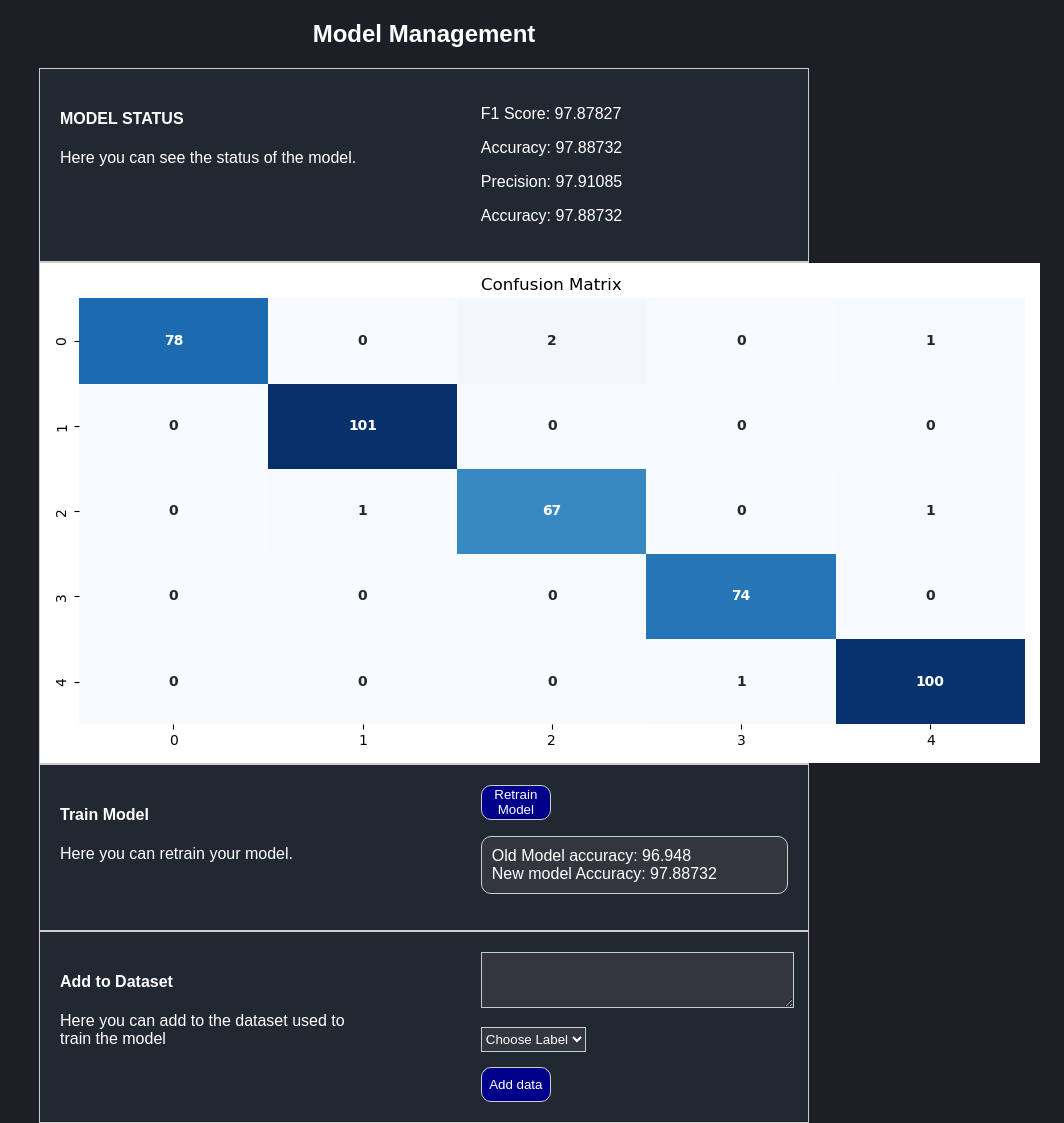
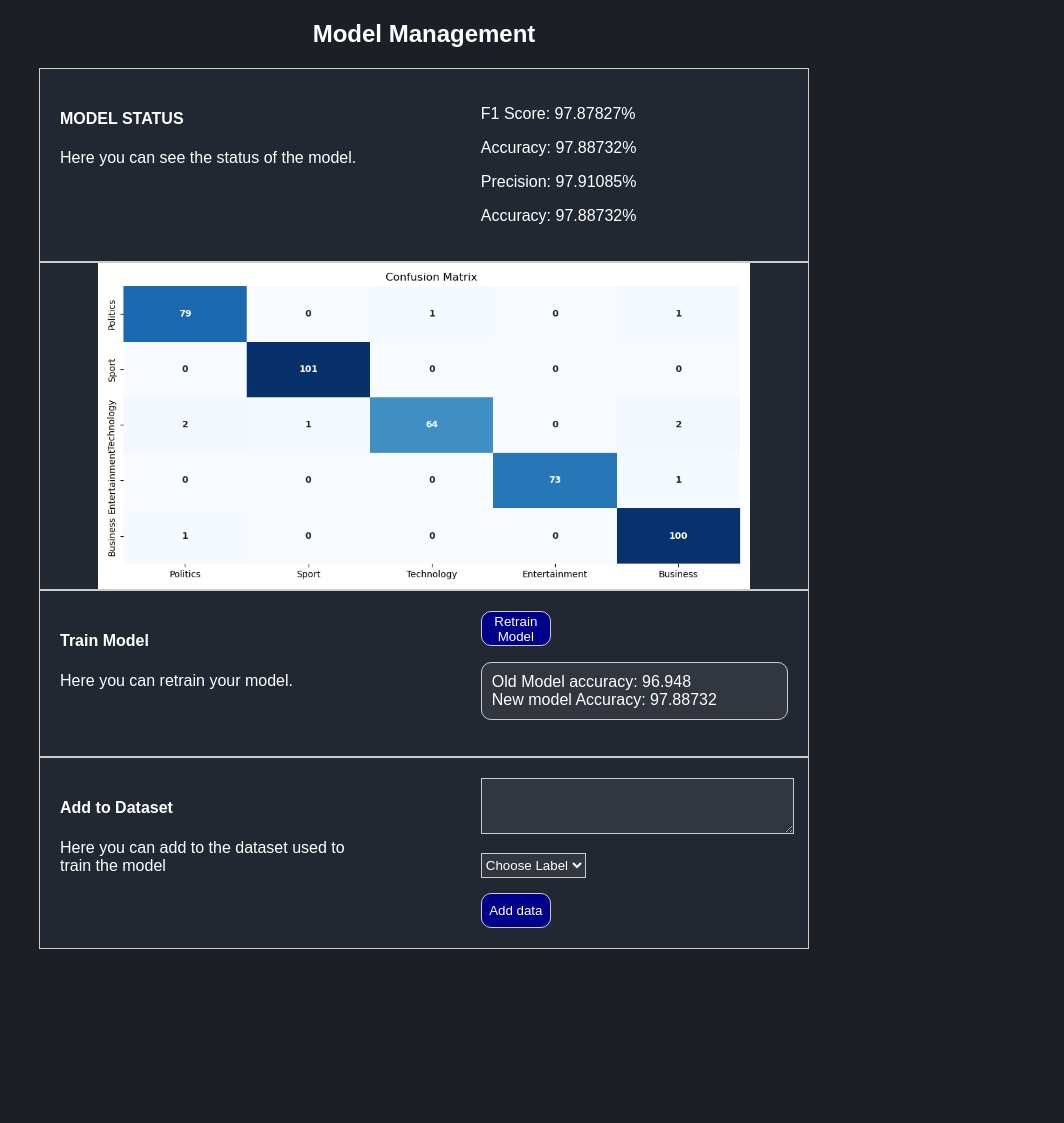
Before and after one commit to DanDovhun/Title-Classer, a Django app: page /admin/model/ in a window 1280 px wide. Shown: the part 71-1194 px from the top of the page, without its empty margins (216-1280 px from the left). After the commit the page ends 1020 px from the top, so only its background shows below. Run offline with Django 5.2, Linux system fonts and the light colour scheme; the visitor is signed in with stand-in values (Sample User, id 1); data comes from the database, SQL or seed files in the repository; both versions use the stored data as it was after the commit.

Commit message:
Changes to how the confusion matrix is displayed

```diff
--- a/app/admin_panel/static/css/admin_styles.css
+++ b/app/admin_panel/static/css/admin_styles.css
@@ -257,4 +257,12 @@ html {
   background-color: #31363f;
   color: white;
 }
+
+.conf_mat {
+  display: block;
+  margin-left: auto;
+  margin-right: auto;
+  width: 85%;
+}
+
 /*User reports management styles*/
--- a/app/admin_panel/templates/admin_model.html
+++ b/app/admin_panel/templates/admin_model.html
@@ -10,10 +10,10 @@
         </div>
 
         <div>
-          <p class="score">F1 Score: {{ f_one }}</p>
-          <p class="score">Accuracy: {{ accuracy}}</p>
-          <p class="score">Precision: {{ precision}}</p>
-          <p class="score">Accuracy: {{ recall}}</p>
+          <p class="score">F1 Score: {{ f_one }}%</p>
+          <p class="score">Accuracy: {{ accuracy}}%</p>
+          <p class="score">Precision: {{ precision}}%</p>
+          <p class="score">Accuracy: {{ recall}}%</p>
         </div>
       </li>
       <li>
```
Also changed, not shown: app/admin_panel/static/conf_mat.png, app/db.sqlite3, 1 other file.
